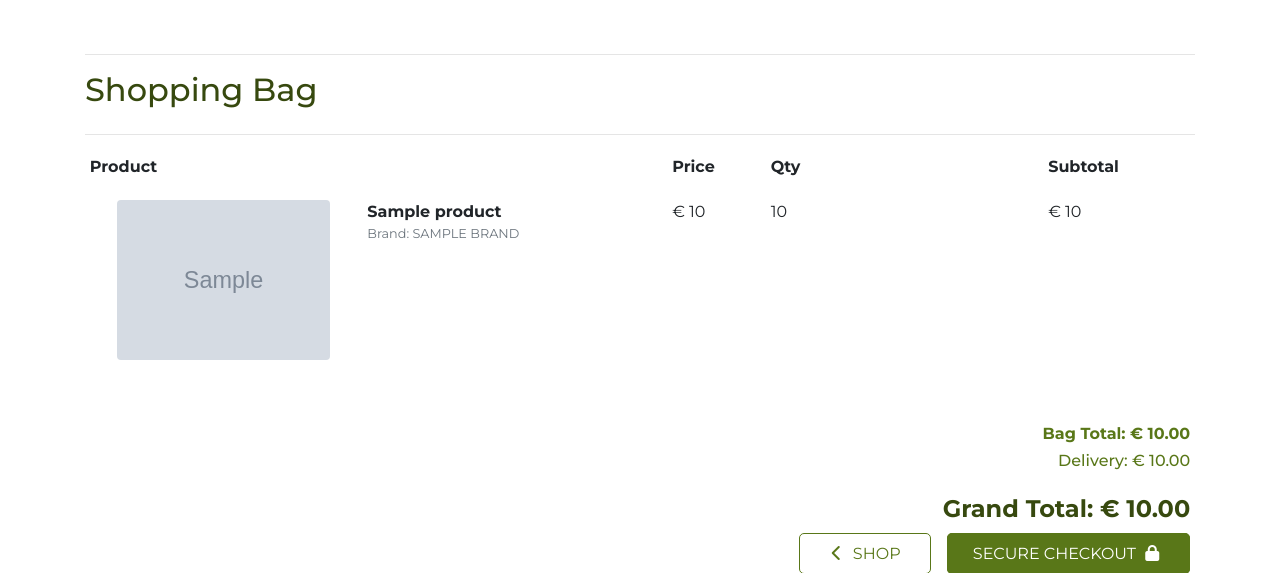
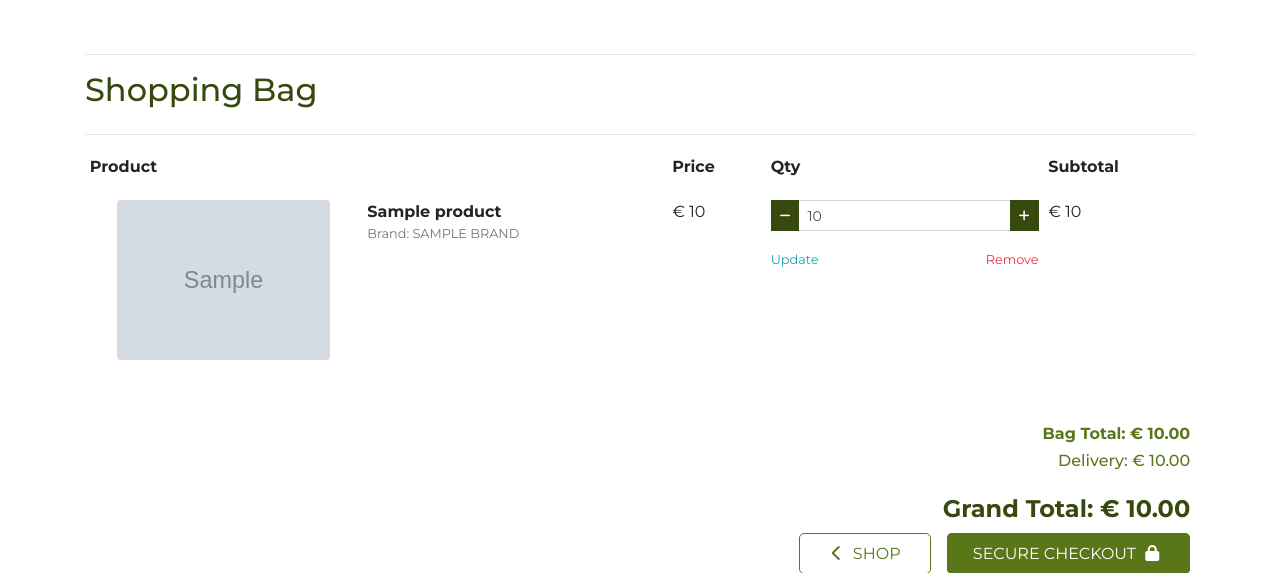
Before and after one commit to Renato79/delitaly, a Django app: template bag/templates/bag/bag.html in a window 1280 px wide. Shown: the part 185-758 px from the top of the page. Run offline with Django 3.2, Linux system fonts and the light colour scheme; the template is opened without the code that fills it: most values are stand-ins (such as "Sample title", 1, 10 or a date in 2020); grey boxes marked "Sample" are stand-in pictures; some libraries are stand-ins or nearby versions.

Commit message:
Added quantity boxes to the shopping bag page

```diff
--- a/bag/templates/bag/bag.html
+++ b/bag/templates/bag/bag.html
@@ -48,7 +48,35 @@
                                     <p class="my-0">€ {{ item.product.price }}</p>
                                 </td>
                                 <td class="py-3 w-25">
-                                    <p class="my-0">{{ item.quantity }}</p>
+                                    <form class="form update-form" method="POST" action="">
+                                        {% csrf_token %}
+                                        <div class="form-group">
+                                            <div class="input-group">
+                                                <div class="input-group-prepend">
+                                                    <button class="decrement-qty btn btn-sm btn-black rounded-0"
+                                                        data-item_id="{{ item.item_id }}" id="decrement-qty_{{ item.item_id }}">
+                                                        <span>
+                                                            <i class="fas fa-minus fa-sm"></i>
+                                                        </span>
+                                                    </button>
+                                                </div>
+                                                <input class="form-control form-control-sm qty_input" type="number"
+                                                    name="quantity" value="{{ item.quantity }}" min="1" max="99"
+                                                    data-item_id="{{ item.item_id }}"
+                                                    id="id_qty_{{ item.item_id }}">
+                                                <div class="input-group-append">
+                                                    <button class="increment-qty btn btn-sm btn-black rounded-0"
+                                                        data-item_id="{{ item.item_id }}" id="increment-qty_{{ item.item_id }}">
+                                                        <span>
+                                                            <i class="fas fa-plus fa-sm"></i>
+                                                        </span>
+                                                    </button>
+                                                </div>
+                                            </div>
+                                        </div>
+                                    </form>
+                                    <a class="update-link text-info"><small>Update</small></a>
+                                    <a class="remove-item text-danger float-right" id="remove_{{ item.item_id }}"><small>Remove</small></a>
                                 </td>
                                 <td class="py-3">
                                     <p class="my-0">€ {{ item.product.price }}</p>
@@ -87,7 +115,7 @@
                 </div>
             {% else %}
                 <p class="lead mb-5">Your bag is empty.</p>
-                <a href="{% url 'products' %}" class="btn btn-outline-black rounded-0 btn-lg">
+                <a href="{% url 'products' %}" class="bagcheckout-btn">
                     <span class="icon">
                         <i class="fas fa-chevron-left"></i>
                     </span>
@@ -98,3 +126,29 @@
     </div>
 </div>
 {% endblock %}
+
+{% block postloadjs %}
+{{ block.super }}
+{% include 'products/includes/quantity_input_script.html' %}
+
+<script type="text/javascript">
+    // Update quantity on click
+    $('.update-link').click(function(e) {
+        var form = $(this).prev('.update-form');
+        form.submit();
+    })
+
+    // Remove item and reload on click
+    $('.remove-item').click(function(e) {
+        var csrfToken = "{{ csrf_token }}";
+        var itemId = $(this).attr('id').split('remove_')[1];
+        var url = `/bag/remove/${itemId}`;
+        var data = {'csrfmiddlewaretoken': csrfToken};
+
+        $.post(url, data)
+         .done(function() {
+             location.reload();
+         });
+    })
+</script>
+{% endblock %}
--- a/static/css/rules.css
+++ b/static/css/rules.css
@@ -18,6 +18,10 @@ h5, h6 {
 }
 
 
+a {
+  cursor: pointer !important;
+}
+
 a:link {
   text-decoration: none;
 }
```
